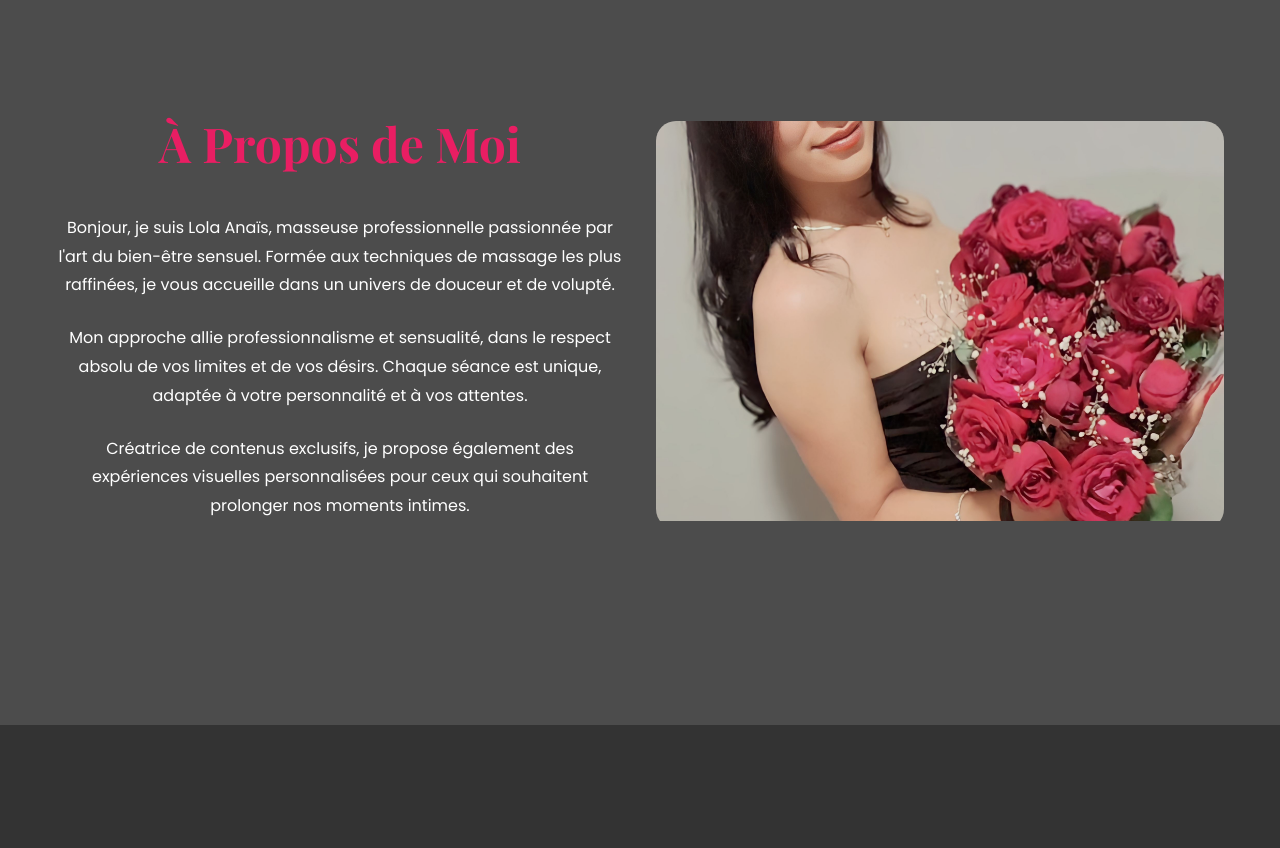
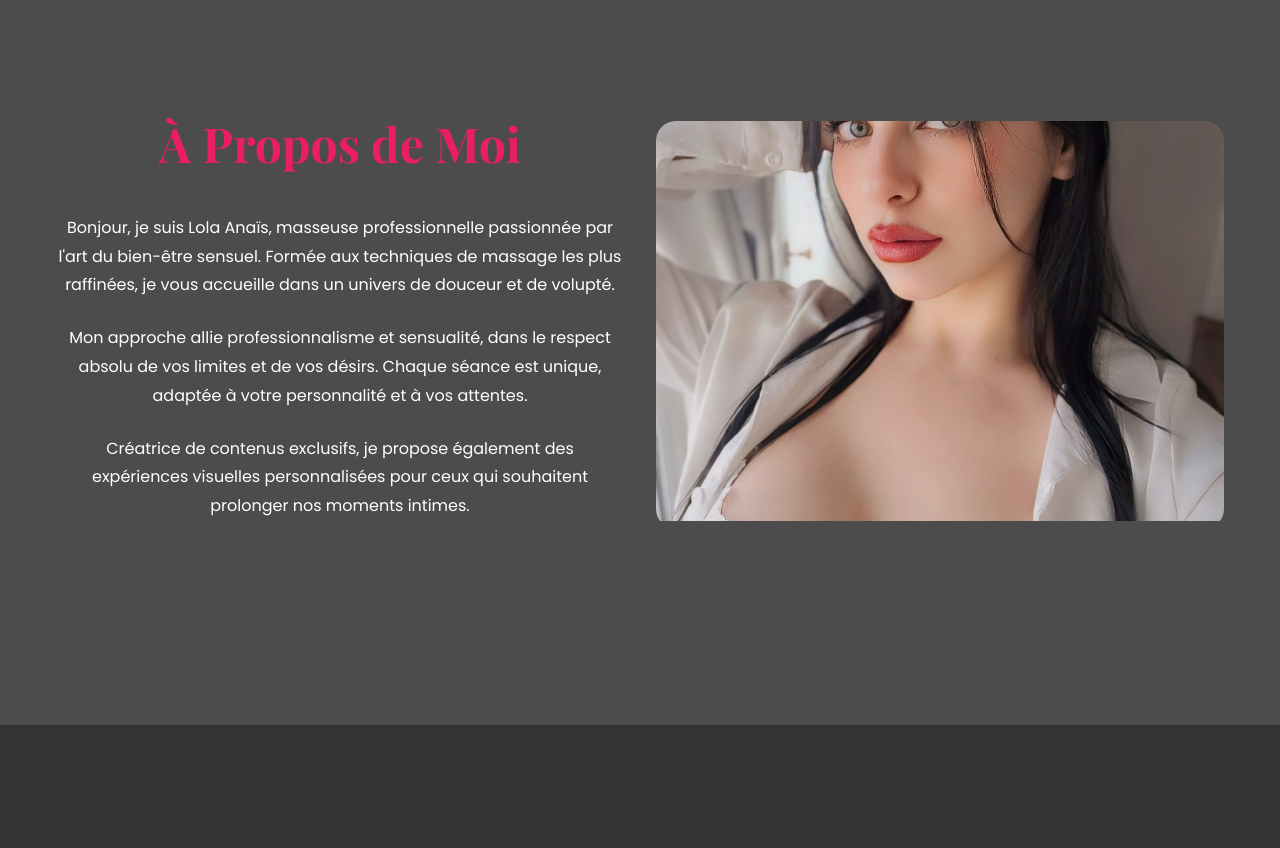
Before and after one commit to Judi06/nyx-massage, a plain HTML site: page index.html in a window 1280 px wide. Shown: the part 2700-3548 px from the top of the page. Drawn offline with nearby package versions, Linux system fonts and the light colour scheme.

Commit message:
Update index.html

```diff
--- a/index.html
+++ b/index.html
@@ -186,7 +186,6 @@
                     <img data-src="assets/images/galerie9.jpg" alt="image10">
                     <img data-src="assets/images/nyx-massage6.jpg" alt="image17">
                     <img data-src="assets/images/galerie10.jpg" alt="image18">
-                    <img data-src="assets/images/nyx-massage9.jpg" alt="image19">
                 </div>
             </div>
         </section>
@@ -212,7 +211,7 @@
                     </div>
                     <div class="about-image">
                         <!-- Image chargée avec data-src pour améliorer les performances -->
-                        <img data-src="assets/images/about2.jpg" alt="Lola Anaïs">
+                        <img data-src="assets/images/about.jpg" alt="Lola Anaïs">
                     </div>
                 </div>
             </div>
```
